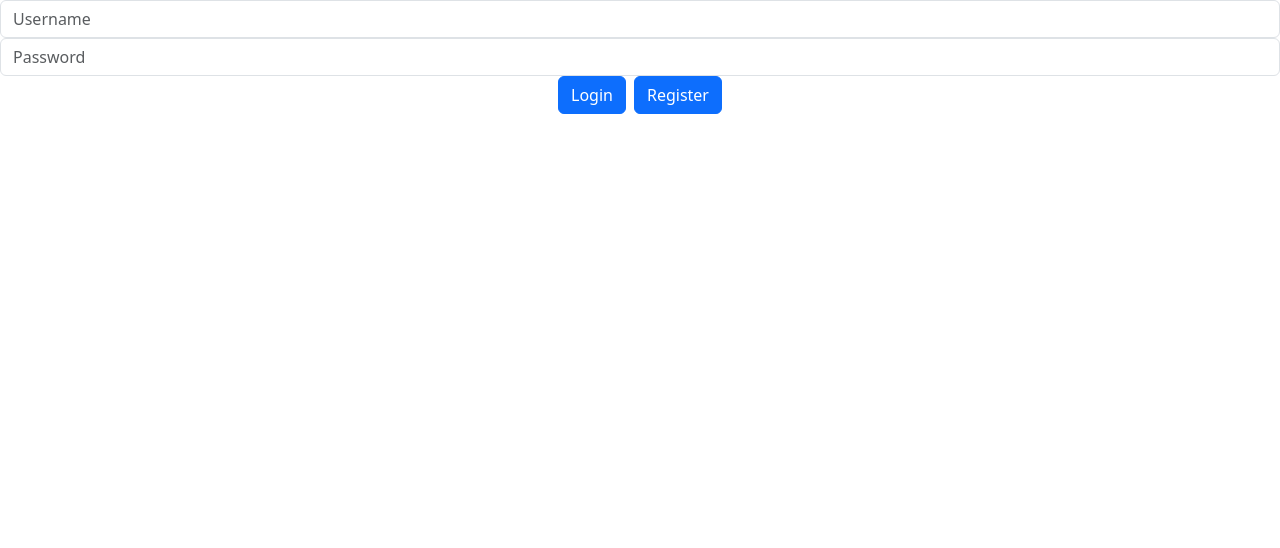
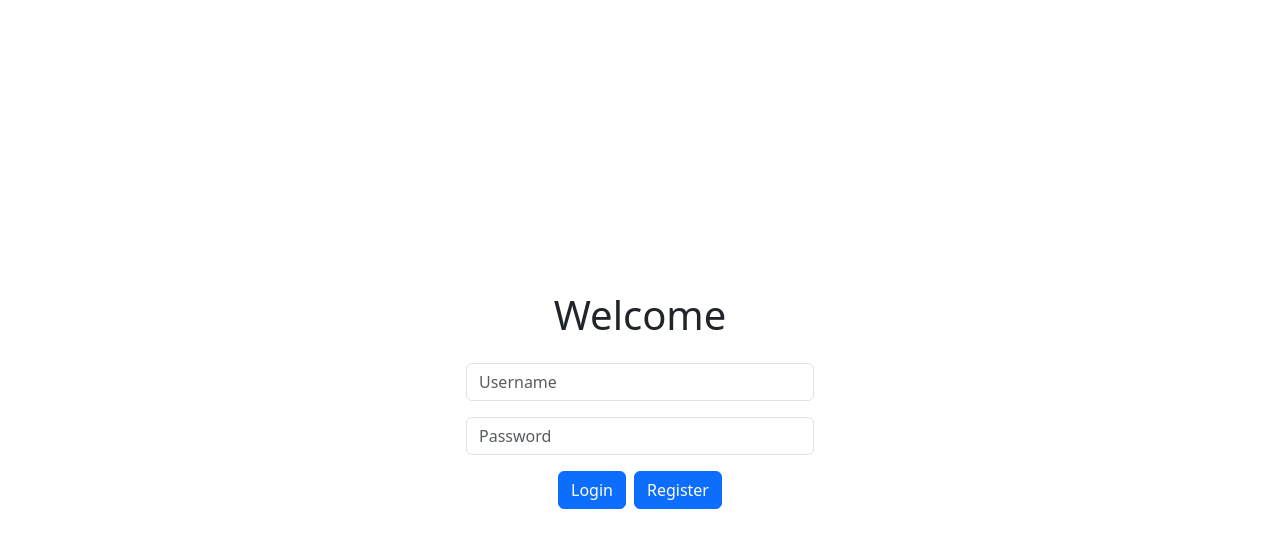
Before and after one commit to AdonisAlgos/pizza-ordering-system, a React (Create React App) app in the folder pizza-ordering-app/: page / in a window 1280 px wide. Shown: the top 548 px of the page. Built offline with nearby package versions, Linux system fonts and the light colour scheme.

Commit message:
finalised initial login styles

```diff
--- a/pizza-ordering-app/src/pages/Login.page.js
+++ b/pizza-ordering-app/src/pages/Login.page.js
@@ -3,18 +3,29 @@ import "bootstrap/dist/css/bootstrap.min.css";
 
 const LoginPage = () => {
   return (
+    <div class="container vh-100 d-flex align-items-center justify-content-center">
+      <div class="row w-100">
+        <div class="col-12 col-sm-10 col-md-8 col-lg-6 col-xl-4 mx-auto">
+          <h1 class="text-center mb-4">Welcome</h1>
           <form>
-      <div class="form-group">
+            <div class="form-group mb-3">
               <input type="text" class="form-control" placeholder="Username" />
             </div>
-      <div class="form-group">
-        <input type="password" class="form-control" placeholder="Password" />
+            <div class="form-group mb-3">
+              <input
+                type="password"
+                class="form-control"
+                placeholder="Password"
+              />
             </div>
             <div class="d-flex justify-content-center">
               <button class="btn btn-primary me-2">Login</button>
               <button class="btn btn-primary">Register</button>
             </div>
           </form>
+        </div>
+      </div>
+    </div>
   );
 };
 
```
Lines whose indentation alone changed are shown as unchanged.
